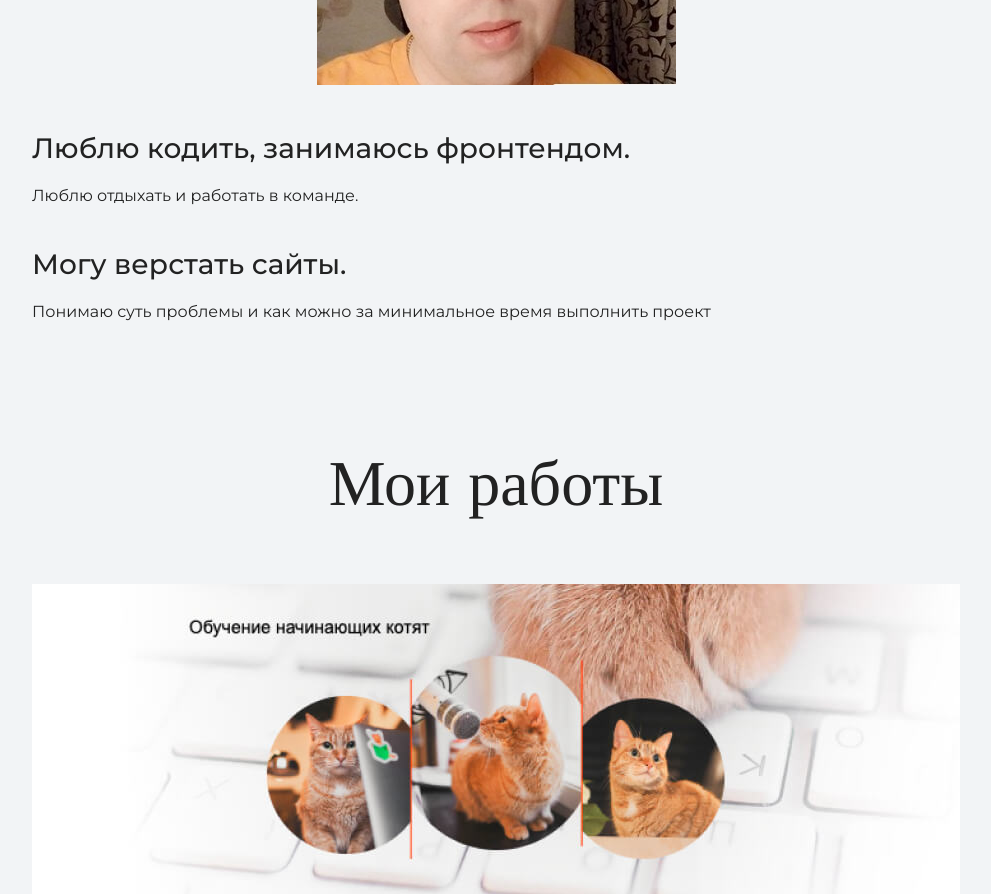
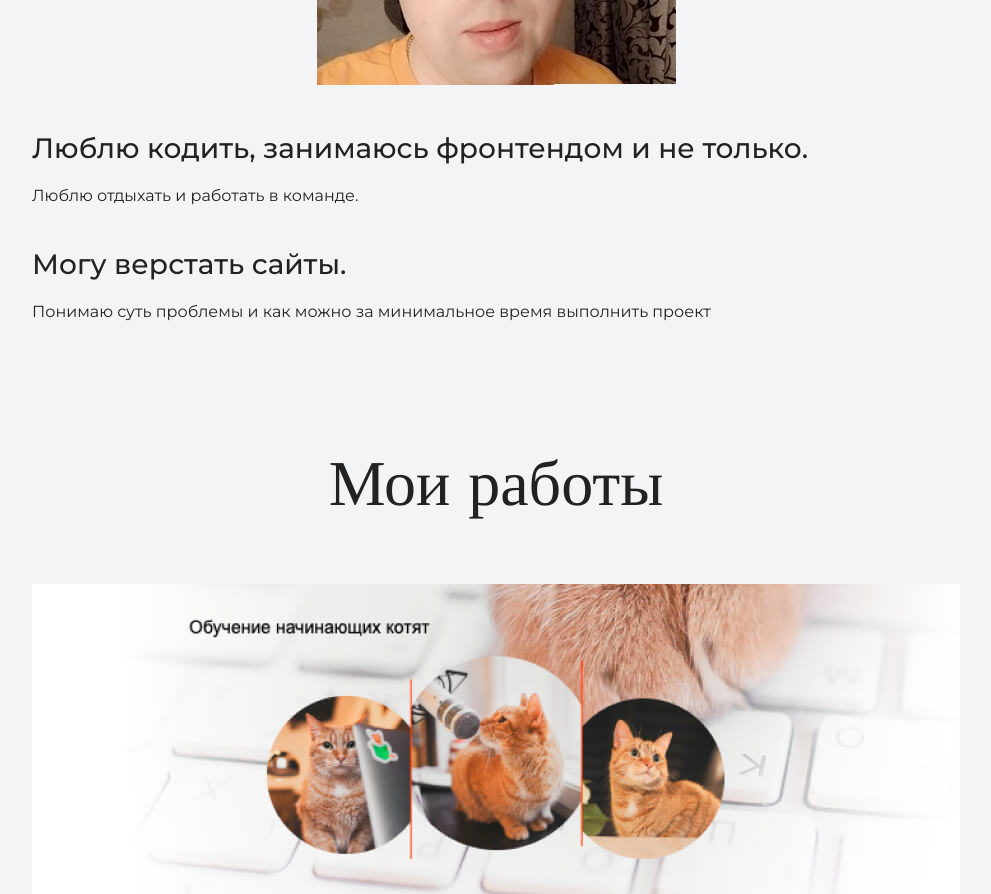
Before and after one commit to Ivaneskins/portfolio-site, a plain HTML site: page index.html in a window 1280 px wide. Shown: the part 1400-2294 px from the top of the page, without its empty margins (144-1135 px from the left). Drawn offline with nearby package versions, Linux system fonts and the light colour scheme.

Commit message:
add abilities in main

```diff
--- a/index.html
+++ b/index.html
@@ -28,7 +28,7 @@
       <figure class="user-image">
         <img src="files/user.jpeg" alt="photo of Ivan">
       </figure>
-      <h3>Люблю кодить, занимаюсь фронтендом.</h3>
+      <h3>Люблю кодить, занимаюсь фронтендом и не только.</h3>
       <p>Люблю отдыхать и работать в команде.</p>
       <h3>Могу верстать сайты.</h3>
       <p>Понимаю суть проблемы и как можно за минимальное время выполнить проект</p>
```
